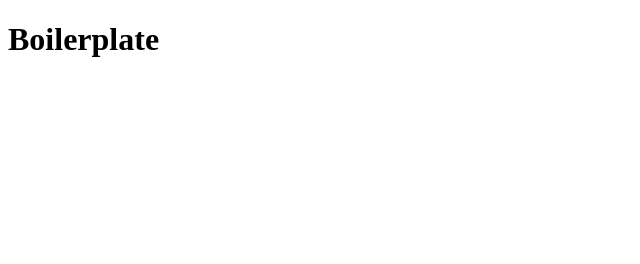
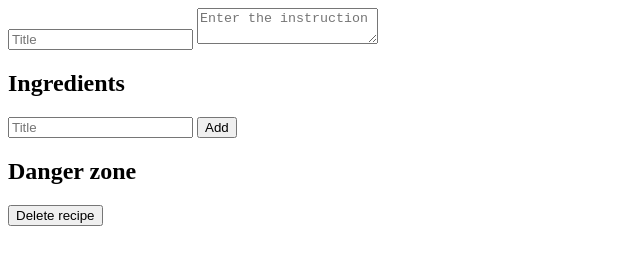
Before and after one commit to mowhcen/Recipe-App, a website built with webpack: page public/edit.html in a window 1280 px wide. Shown: the whole page, without its empty margins (0-640 px from the left). Built offline with nearby package versions, Linux system fonts and the light colour scheme.

Commit message:
feat: add html structure

```diff
--- a/public/edit.html
+++ b/public/edit.html
@@ -6,7 +6,14 @@
 </head>
 
 <body>
-    <h1>Boilerplate</h1>
+    <input type="text" id="recipe-title" placeholder="Title">
+    <textarea id="recipe-ins" placeholder="Enter the instruction"></textarea>
+    <h2>Ingredients</h2>
+    <div id="ing-list"></div>
+    <input type="text" id="add-ing" placeholder="Title">
+    <button id="add-button">Add</button>
+    <h2>Danger zone</h2>
+    <button id="remove">Delete recipe</button>
     <script src="scripts/edit-bundle.js"></script>
 </body>
 
```
Also changed, not shown: public/index.html (+4 -0 lines), src/basics.js (added).
